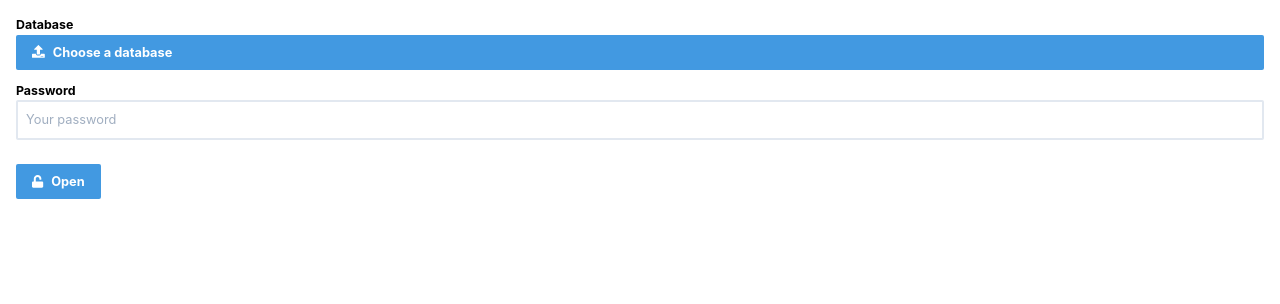
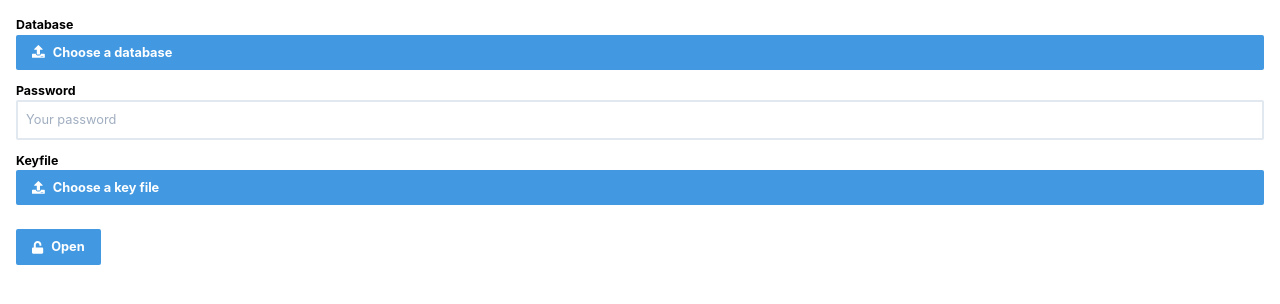
Before and after one commit to helmi77/chromepass, a Vue app: page / in a window 1280 px wide. Shown: the top 304 px of the page. Built offline with nearby package versions, Linux system fonts and the light colour scheme.

Commit message:
Handle databases with keyfile

```diff
--- a/src/components/Start.vue
+++ b/src/components/Start.vue
@@ -10,6 +10,15 @@
 
         <label for="password" class="label mt-3">Password</label>
         <input type="password" id="password" placeholder="Your password" class="w-full input" v-model="password">
+
+        <label class="label mt-3">Keyfile</label>
+        <input id="keyfile" type="file" @change="keySelected" class="hidden">
+        <label for="keyfile" class="block btn btn-blue">
+            <font-awesome-icon icon="upload" class="icon mr-2"></font-awesome-icon>
+            <span v-show="!selectedKey.name">Choose a key file</span>
+            <span v-show="selectedKey.name">{{ selectedKey.name }}</span>
+        </label>
+
         <button type="submit" class="mt-6 btn btn-blue">
             <font-awesome-icon icon="unlock" class="icon mr-2"></font-awesome-icon>
             Open
@@ -24,12 +33,21 @@ export default {
             get () { return this.$store.state.keepass.file },
             set (value) { this.$store.commit('keepass/selectFile', value) }
         },
+        selectedKey: {
+            get () { return this.$store.state.keepass.keyFile },
+            set (value) { this.$store.commit('keepass/selectKey', value) }
+        },
         password: {
             get () { return this.$store.state.keepass.password },
             set (value) { this.$store.commit('keepass/setPassword', value) }
         }
     },
     methods: {
+        keySelected (event) {
+            if (event.target.files.length > 0) {
+                this.selectedKey = event.target.files[0]
+            }
+        },
         fileSelected (event) {
             if (event.target.files.length > 0) {
                 this.selectedFile = event.target.files[0]
--- a/src/store/modules/keepass.js
+++ b/src/store/modules/keepass.js
@@ -2,8 +2,7 @@ import kdbxweb from 'kdbxweb'
 
 const getDefaultState = () => {
     return {
-        db: {},
-        file: { name: '' }, password: '',
+        db: {}, file: { name: '' }, keyFile: { name: '' }, password: '',
     }
 }
 
@@ -13,6 +12,9 @@ export default {
     mutations: {
         selectFile (state, file) {
             state.file = file
+        },
+        selectKey (state, keyFile) {
+            state.keyFile = keyFile
         },
         setPassword (state, password) {
             state.password = password
@@ -26,10 +28,15 @@ export default {
             if (state.file instanceof File === false)
                 return Promise.reject("No file was selected")
 
-            return state.file.arrayBuffer()
-                .then(buffer => {
-                    let credentials = new kdbxweb.Credentials(kdbxweb.ProtectedValue.fromString(state.password))
-                    return kdbxweb.Kdbx.load(buffer, credentials)
+            var keyFilePromise = Promise.resolve(null);
+            if (state.keyFile instanceof File) {
+                keyFilePromise = state.keyFile.arrayBuffer()
+            }
+
+            return Promise.all([state.file.arrayBuffer(), keyFilePromise])
+                .then(([dbBuffer, keyBuffer]) => {
+                    let credentials = new kdbxweb.Credentials(kdbxweb.ProtectedValue.fromString(state.password), keyBuffer)
+                    return kdbxweb.Kdbx.load(dbBuffer, credentials)
                 })
                 .then(db => {
                     commit('setDatabase', db)
```
